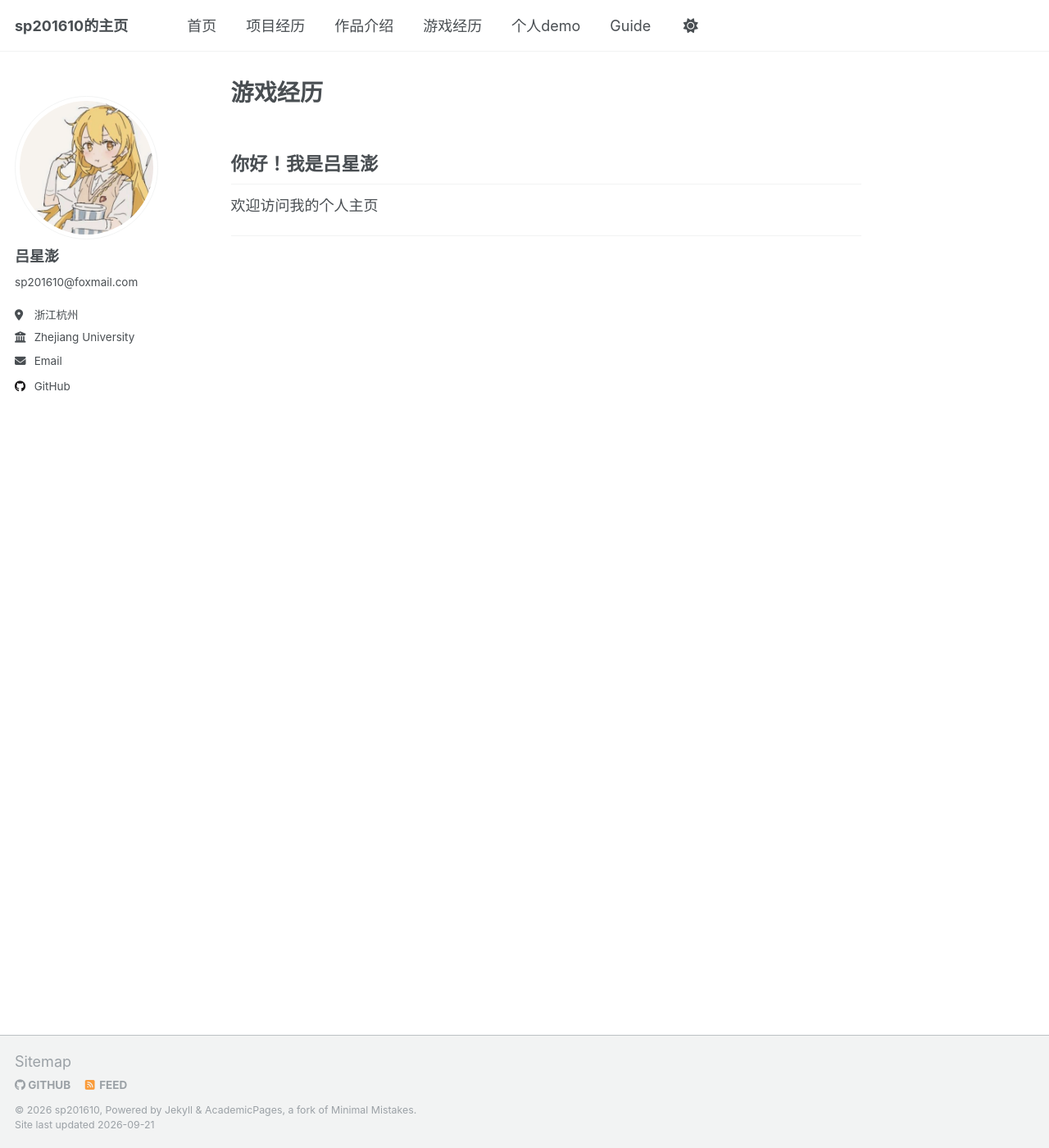
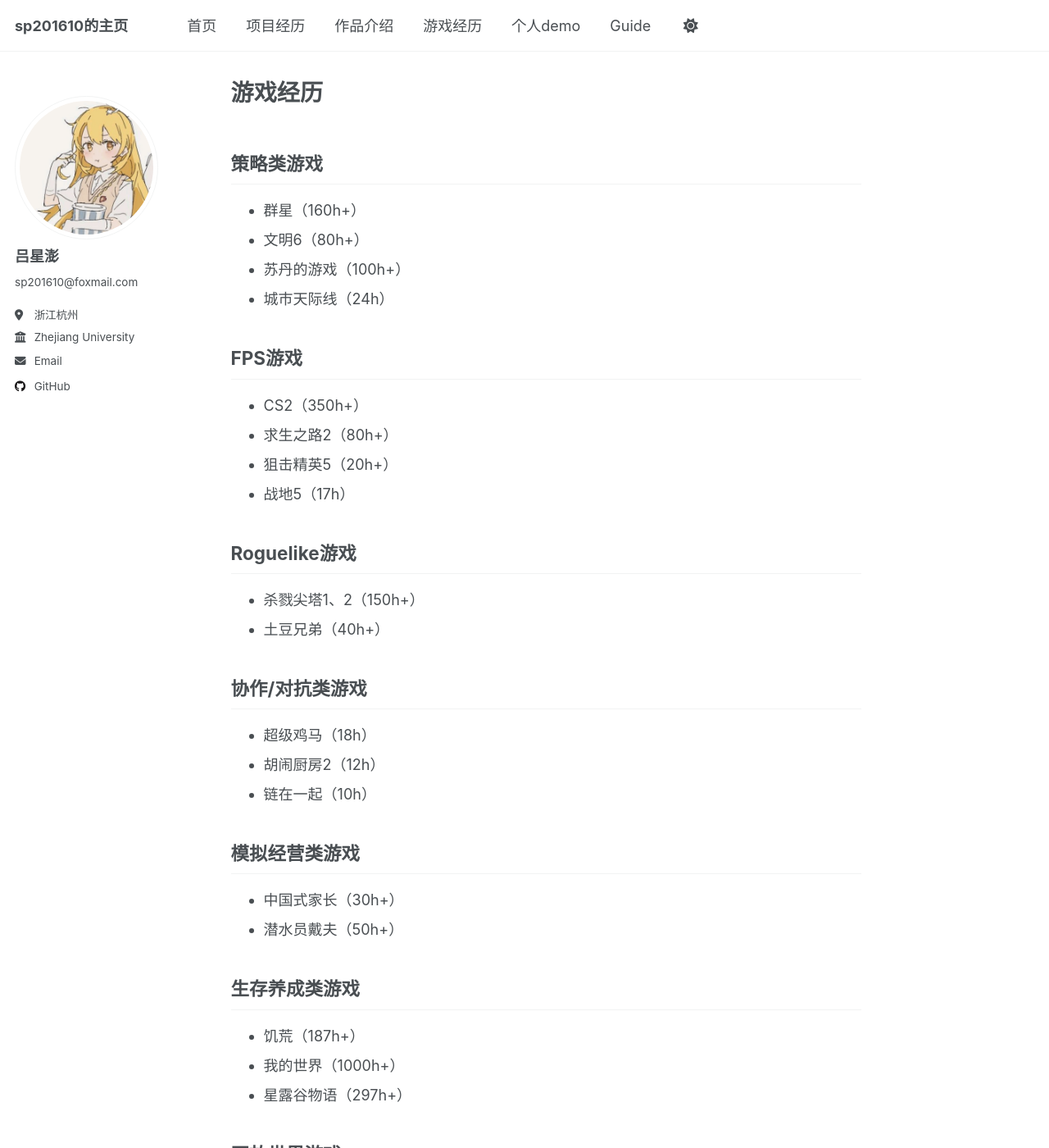
Before and after one commit to sp201610/sp201610.github.io, a Jekyll site: the page built from _pages/games.md, in a window 1280 px wide and 1400 px high. Shown: the whole window at 82% size. Built offline with Jekyll 4.4.1, drawn with Linux system fonts in a browser that asks for light colours; some of the changed text lies outside the part shown.

Commit message:
Update games.md

```diff
--- a/_pages/games.md
+++ b/_pages/games.md
@@ -4,8 +4,50 @@ title: "游戏经历"
 author_profile: true
 ---
 
-## 你好！我是吕星澎
+## 策略类游戏
+- 群星（160h+）
+- 文明6（80h+）
+- 苏丹的游戏（100h+）
+- 城市天际线（24h）
 
-欢迎访问我的个人主页
+## FPS游戏
+- CS2（350h+）
+- 求生之路2（80h+）
+- 狙击精英5（20h+）
+- 战地5（17h）
+
+## Roguelike游戏
+- 杀戮尖塔1、2（150h+）
+- 土豆兄弟（40h+）
+
+## 协作/对抗类游戏
+- 超级鸡马（18h）
+- 胡闹厨房2（12h）
+- 链在一起（10h）
+
+## 模拟经营类游戏
+- 中国式家长（30h+）
+- 潜水员戴夫（50h+）
+
+## 生存养成类游戏
+- 饥荒（187h+）
+- 我的世界（1000h+）
+- 星露谷物语（297h+）
+
+## 开放世界游戏
+- 原神（400h+）
+- 燕云十六声（50h+）
+
+## ACT类游戏
+- 鬼泣五（100h+）
+- 空洞骑士（83h）
+- 艾尔登法环（20h+）
+
+## 其他品类
+- 王者荣耀（350h）
+- 双人成行（70h）
+- 雀魂麻将（92h）
+- GTA5（66h）
+- GTASA（80h+）
 
 ---
```
